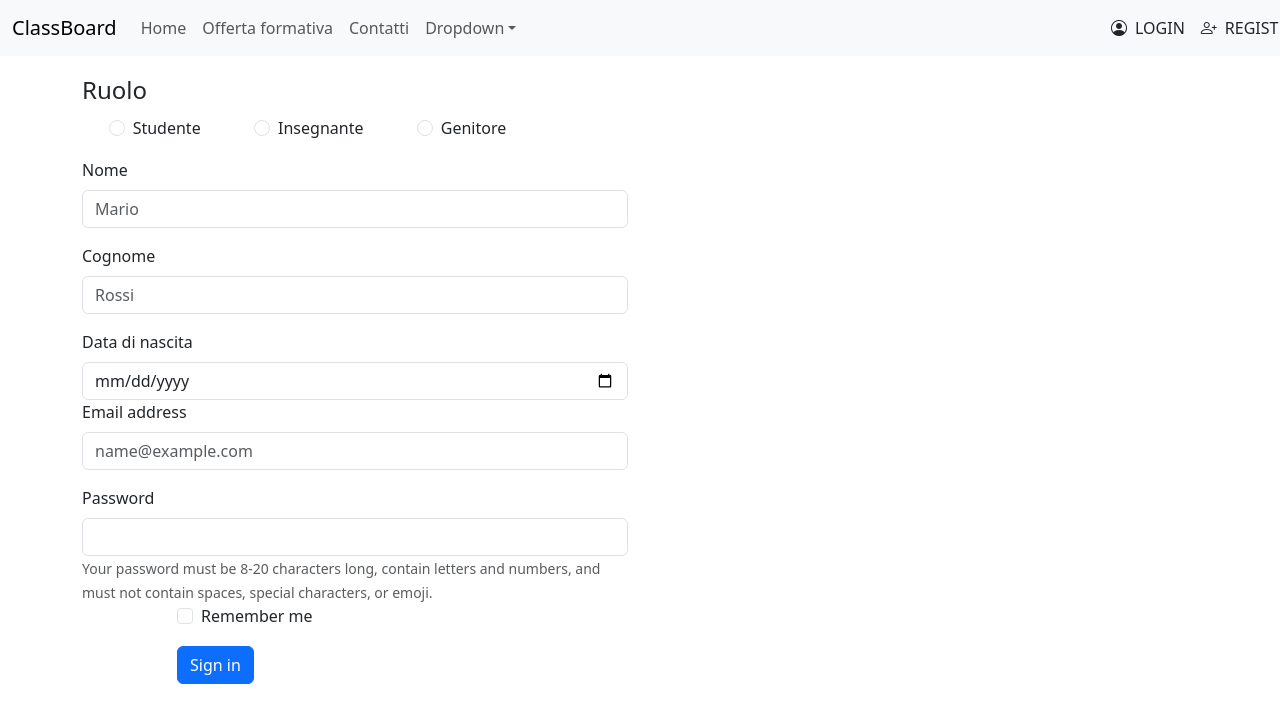
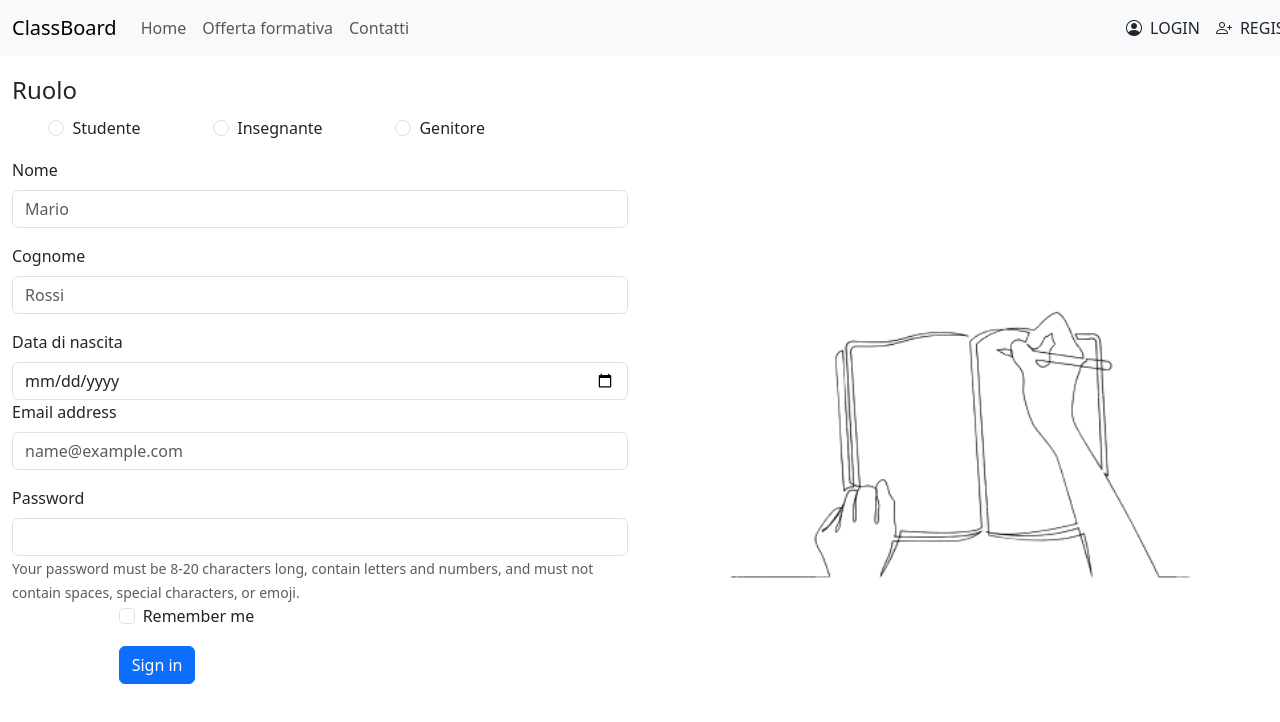
Before and after one commit to gentjanaH/registro-elettronico-frontend, a React (Vite) app: page /register in a window 1280 px wide. Shown: the top 722 px of the page. Built offline with nearby package versions, Linux system fonts and the light colour scheme.

Commit message:
aggiornamento pagina login

```diff
--- a/src/App.css
+++ b/src/App.css
@@ -0,0 +1,3 @@
+.carousel-item a {
+    pointer-events: auto !important;
+}
--- a/src/App.jsx
+++ b/src/App.jsx
@@ -5,6 +5,10 @@ import MyNavbar from "./components/MyNavbar"
 import { BrowserRouter, Routes, Route } from "react-router-dom"
 import FormRegistrazione from "./components/FormRegistrazione"
 import FormLogin from "./components/FormLogin"
+import { Container, Row } from "react-bootstrap"
+import Footer from "./components/Footer"
+import NotFound from "./components/NotFound"
+import HomePage from "./components/HomePage"
 
 function App() {
 
@@ -13,11 +17,18 @@ function App() {
     <>
       <BrowserRouter>
         <MyNavbar />
-        <Routes>
-          <Route path="/" element={<h1>Home</h1>} />
-          <Route path="/register" element={<FormRegistrazione />} />
-          <Route path="/login" element={<FormLogin />} />
-        </Routes>
+        <Container fluid className="d-flex flex-column min-vh-100 px-0">
+          <Row className="flex-grow-1 d-flex justify-content-center">
+            <Routes>
+
+              <Route path="/" element={<HomePage />} />
+              <Route path="/register" element={<FormRegistrazione />} />
+              <Route path="/login" element={<FormLogin />} />
+              <Route path="*" element={<NotFound />} />
+            </Routes>
+          </Row>
+          <Footer />
+        </Container>
       </BrowserRouter>
 
 
--- a/src/components/FormLogin.jsx
+++ b/src/components/FormLogin.jsx
@@ -1,5 +1,6 @@
 import { useState } from "react";
 import { Button, Container, Form, Row, Col } from "react-bootstrap";
+import Immaginecomponent from "./ImmagineComponent";
 
 
 
@@ -10,9 +11,9 @@ const FormLogin = () => {
     const [password, setPassword] = useState("");
 
     return (
-        <Container>
+
         <Row>
-                <Col xs={12} md={6}>
+            <Col xs={12} lg={6}>
                 <Form >
                     <Form.Group className="mb-3" controlId="formBasicEmail">
                         <Form.Label>Email address</Form.Label>
@@ -39,11 +40,9 @@ const FormLogin = () => {
                     </Button>
                 </Form>
             </Col>
-                <Col xs={12} md={6}>
-                    <h1>Immagine</h1>
-                </Col>
+            <Immaginecomponent />
         </Row>
-        </Container>
+
 
 
 
--- a/src/components/FormRegistrazione.jsx
+++ b/src/components/FormRegistrazione.jsx
@@ -1,6 +1,7 @@
 import { Container, Form, Row, Col, Button } from "react-bootstrap";
 import RegistrazioneGenitore from "./RegistrazioneGenitore";
 import { useState } from "react";
+import Immaginecomponent from "./ImmagineComponent";
 
 const FormRegistrazione = () => {
 
@@ -10,9 +11,9 @@ const FormRegistrazione = () => {
     // - inserire il codice didentificativo del figlio
     // -aggiungere più figli
     return (
-        <Container>
+        <>
             <Row>
-                <Col xs={12} md={6}>
+                <Col xs={12} lg={6}>
                     <Form>
                         <fieldset>
                             <Form.Group as={Row} className="my-3">
@@ -101,9 +102,11 @@ const FormRegistrazione = () => {
 
                 </Col>
 
+                <Immaginecomponent />
+
             </Row>
 
-        </Container>
+        </>
 
     );
 }
--- /dev/null
+++ b/src/components/HomePage.jsx
@@ -0,0 +1,27 @@
+import { Col, Row } from "react-bootstrap";
+import CaroselloFunzionalita from "./CaroselloFunzionalita";
+
+const HomePage = () => {
+    return (
+        <>
+            <Col xs={12} lg={6} className="text-center">
+                <h1>
+                    Benvenuto nel registro elettronico!
+                </h1>
+                <p>
+                    Qui potrai accedere a tutte le funzionalità, come visualizzare i voti, le assenze e le comunicazioni scolastiche.
+
+                    Accedi o registrati per iniziare!
+
+                </p>
+            </Col>
+            <Col xs={12} className="text-center">
+                {/* carosello di card con tutte le funzionalità */}
+                <CaroselloFunzionalita />
+            </Col>
+
+        </>
+    );
+}
+
+export default HomePage;
--- a/src/components/IconeNavbar.jsx
+++ b/src/components/IconeNavbar.jsx
@@ -4,7 +4,7 @@ const IconeNavbar = () => {
 
 
     return (
-        <div className="d-flex justify-content-end align-items-center w-50">
+        <div className="d-flex justify-content-lg-end align-items-center w-50">
             <div className="d-flex justify-content-around w-25">
                 <Link to="/login" className="text-decoration-none text-dark d-flex me-3 align-items-center">
                     <i className="bi bi-person-circle me-2"></i>
--- /dev/null
+++ b/src/components/ImmagineComponent.jsx
@@ -0,0 +1,21 @@
+import { Col } from "react-bootstrap";
+
+const Immaginecomponent = () => {
+
+    return (
+        <Col xs={12} lg={6} className="text-center align-content-center">
+
+            <img
+                style={{ width: "30em" }}
+                src="/OIP-removebg-preview.png"
+                alt="Immagine" />
+        </Col>
+
+
+    );
+
+
+}
+
+
+export default Immaginecomponent;
--- a/src/components/MyNavbar.jsx
+++ b/src/components/MyNavbar.jsx
@@ -17,20 +17,11 @@ const MyNavbar = () => {
                         <Link className="nav-link" to="/offerta_formativa">Offerta formativa</Link>
                         <Link className="nav-link" to="/contatti">Contatti</Link>
 
-                        <NavDropdown title="Dropdown" id="basic-nav-dropdown">
-                            <NavDropdown.Item href="#action/3.1">Action</NavDropdown.Item>
-                            <NavDropdown.Item href="#action/3.2">
-                                Another action
-                            </NavDropdown.Item>
-                            <NavDropdown.Item href="#action/3.3">Something</NavDropdown.Item>
-                            <NavDropdown.Divider />
-                            <NavDropdown.Item href="#action/3.4">
-                                Separated link
-                            </NavDropdown.Item>
-                        </NavDropdown>
+
                     </Nav>
+                    <IconeNavbar />
                 </Navbar.Collapse>
-                <IconeNavbar />
+
             </Container>
         </Navbar>
     );
```
Also changed, not shown: public/OIP-removebg-preview.png (added). Lines whose indentation alone changed are shown as unchanged.
